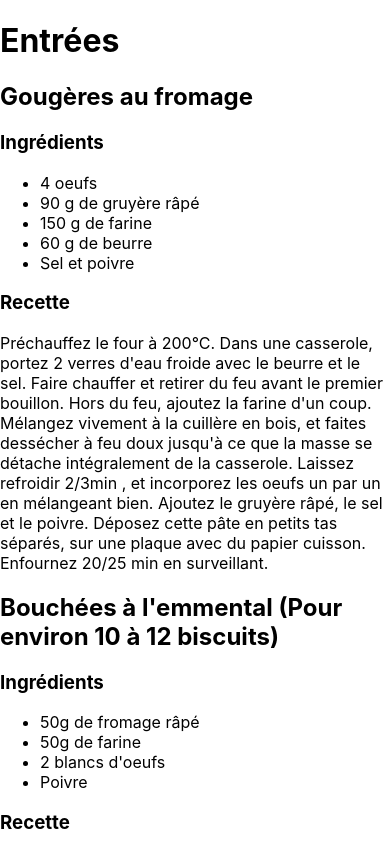
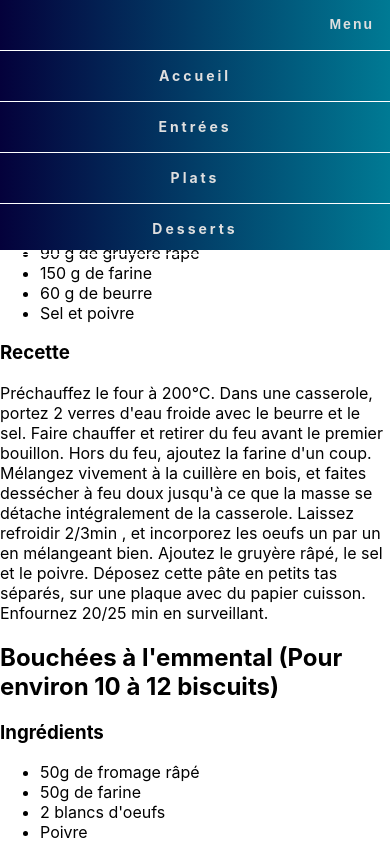
Before and after one commit to NicolasMazieres/Recettes-react, a React (Create React App) app: page / in a window 390 px wide. Shown: the top 844 px of the page. Built offline with nearby package versions, Linux system fonts and the light colour scheme.

Commit message:
Ajout Navbar + CSS

```diff
--- a/src/App.js
+++ b/src/App.js
@@ -1,21 +1,23 @@
 import React, { useState, useRef, useEffect } from "react";
 import Recipe from "./components/Recipe";
-import recipeData from "./components/recipesdata.json"
+import Navbar from "./components/Navbar";
+import recipeData from "./components/recipesdata.json";
 
 function App() {
 
   const jsonData = JSON.parse(JSON.stringify(recipeData));
-  const allRecipes = jsonData.map((data,index) => {
+  const allRecipes = jsonData.map((data, index) => {
     return <Recipe
       name={data.name}
       ingredients={data.ingredients}
       recipe={data.recette}
-      key = {index}
+      key={index}
     />;
   })
 
   return (
     <div className="appContainer">
+      <Navbar />
       <h1>Entrées</h1>
       {allRecipes}
     </div >
--- /dev/null
+++ b/src/components/Navbar.js
@@ -0,0 +1,42 @@
+import React, { useState, useEffect } from "react";
+
+export default function Navbar() {
+    const [isMenuClicked, setMenu] = useState("false");
+    const [largeur, setLargeur] = useState(window.innerWidth);
+
+    const menuClicked = () => {
+        setMenu(!isMenuClicked);
+    }
+
+    useEffect(() => {
+
+        const changeWidth = () => {
+            setLargeur(window.innerWidth);
+        }
+
+        if (window.innerWidth > 520) {
+            setMenu(false);
+        }
+
+        window.addEventListener('resize', changeWidth)
+
+        return () => {
+            window.removeEventListener('resize', changeWidth);
+        }
+    })
+
+
+    return (
+        <nav>
+            {(isMenuClicked || largeur > 520) && (
+                <ul className="nav-list">
+                    <li className="nav-items">Accueil</li>
+                    <li className="nav-items">Entrées</li>
+                    <li className="nav-items">Plats</li>
+                    <li className="nav-items">Desserts</li>
+                </ul>)
+            }
+            <button className="nav-button" onClick={menuClicked}>Menu</button>
+        </nav>
+    );
+}
--- a/src/index.css
+++ b/src/index.css
@@ -11,3 +11,80 @@ code {
   font-family: source-code-pro, Menlo, Monaco, Consolas, 'Courier New',
     monospace;
 }
+
+/* CSS Navbar */
+
+nav {
+  height: 50px;
+  background: linear-gradient(90deg, rgba(4, 1, 59, 1) 0%, rgba(0, 122, 148, 1) 100%);
+}
+
+.nav-list {
+  list-style: none;
+  display: flex;
+  align-items: center;
+  justify-content: space-around;
+  height: 100%;
+  position: relative;
+  background: linear-gradient(90deg, rgba(4, 1, 59, 1) 0%, rgba(0, 122, 148, 1) 100%);
+  margin: 0;
+  padding: 0;
+}
+
+.nav-button {
+  display: none;
+}
+
+.nav-items {
+  color: rgb(223, 223, 223);
+  list-style: none;
+  text-decoration: none;
+  text-align: center;
+  letter-spacing: 3px;
+  font-weight: bold;
+  font-size: 14px;
+  cursor: pointer;
+}
+
+@media screen and (max-width: 520px) {
+
+  .nav-list {
+    flex-direction: column;
+    height: 250px;
+  }
+
+  .nav-items:nth-child(1) {
+    margin-top: 50px;
+    border-top: 1px solid white;
+  }
+
+  .nav-items {
+    height: 50px;
+    width: 100%;
+    border-bottom: 1px solid white;
+    line-height: 50px;
+  }
+
+  .nav-button {
+    display: block;
+    position: absolute;
+    right: 10px;
+    top: 15px;
+    cursor: pointer;
+    border: none;
+    background: transparent;
+    color: rgb(223, 223, 223);
+    font-weight: bold;
+    font-size: 14px;
+    text-decoration: none;
+    letter-spacing: 2px;
+  }
+
+  .nav-button:hover {
+    color:rgba(4, 1, 59, 1);
+    border-radius: 10%;
+  }
+
+}
+
+/* CSS Body */
```
